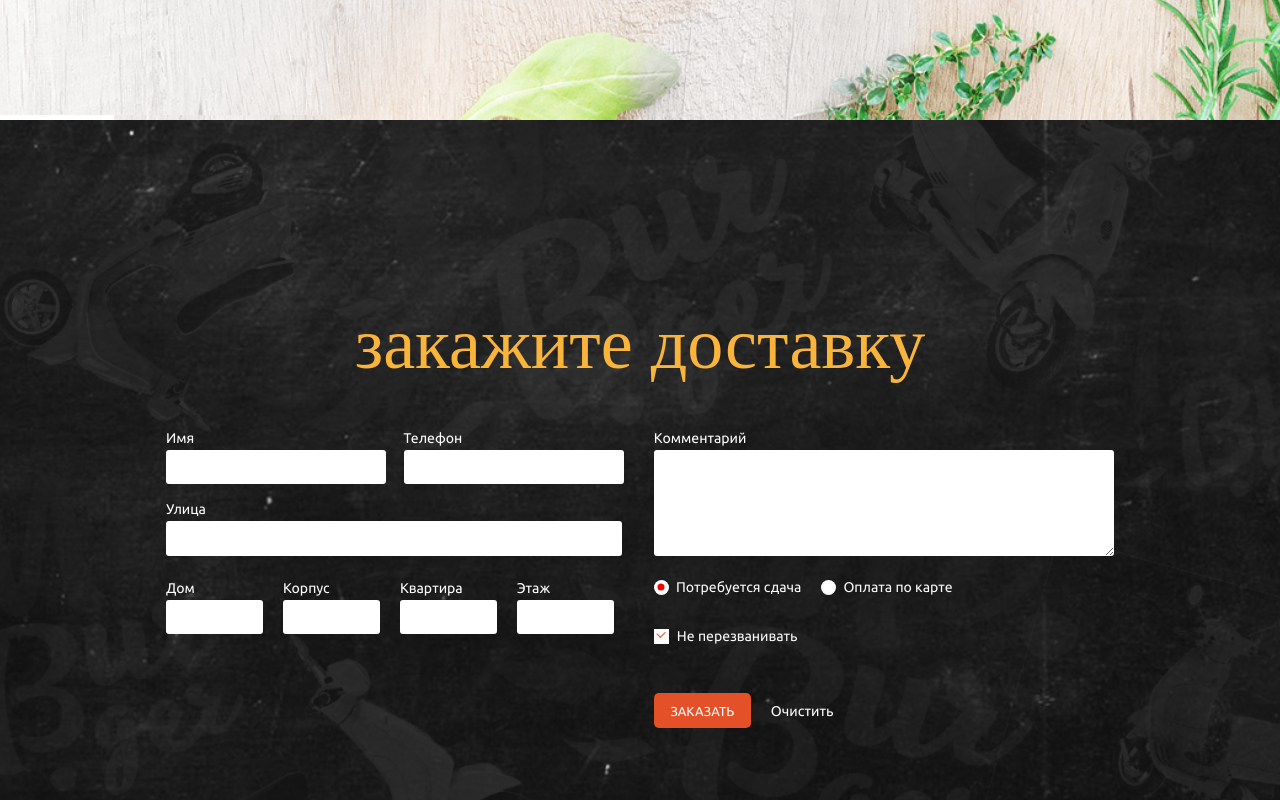
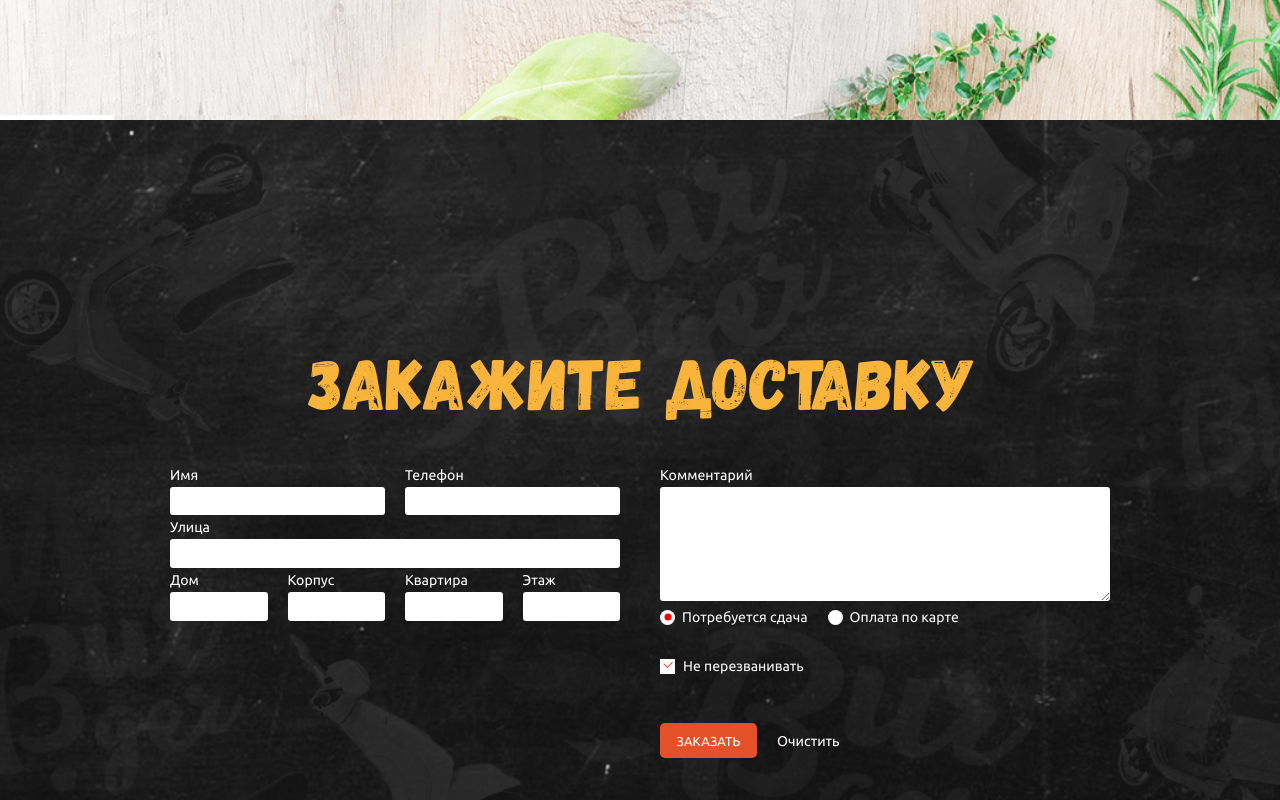
Before and after one commit to ostapenko05/project_burgers, a plain HTML site: page index.html in a window 1280 px wide. Shown: the part 5480-6280 px from the top of the page. Drawn offline with Linux system fonts and the light colour scheme.

Commit message:
изменил комментарии

```diff
--- a/css/blocks/block-two.scss
+++ b/css/blocks/block-two.scss
@@ -21,7 +21,7 @@
    margin-bottom: 3.44rem;
 
    @include phone {
-      margin-bottom: 10%;
+      margin-bottom: 0%;
       font-size: 3.5rem;
    }
 }
--- a/css/blocks/contacts.scss
+++ b/css/blocks/contacts.scss
@@ -21,7 +21,7 @@
 
     @include phone {
         flex-direction: column;
-        height: 15%;
+        height: 20%;
     }
 }
 
@@ -91,8 +91,8 @@
 
 .social-vk {
     fill: grey;
-    width: 1.9rem;
-    height: 1rem;
+    width: 2.1rem;
+    height: .95rem;
     opacity: 0.3;
     &:hover {
         background: #ffffff;
--- a/css/blocks/form.scss
+++ b/css/blocks/form.scss
@@ -1,190 +1,134 @@
 .form {
     background: url(../../img/bg_form.png) center center no-repeat;
     background-size: cover;
-    position: relative;
     height: 100vh;
+}
+
+.form__column {
+    margin-right: 2.5rem;
+
+    &:last-child {
+        margin-right: 0;
+    }
+
+    @include tablets {
+        margin-right: 0;
+    }
 }
 
 .container__form {
     display: flex;
+    justify-content: center;
+    align-items: center;
+}
+
+.form__elem {
+    display: flex;
+
+
+    @include tablets {
         flex-direction: column;
-    align-items: center;
-    justify-content: center;
+        margin: 0 17%;
+    }
 
     @include phone {
-        max-width: 60%;
+        flex-direction: column;
+        margin: 0 1rem;
     }
 }
 
-.form__area {
+.form__column {
+    flex: 1;
+}
 
-    @include tablets {
-        max-width: 95%;
+.form__row {
+    display: flex;
+}
+
+.form__row-location {
+
+    @include phone {
+        display: flex;
+        flex-direction: row;
+        justify-content: space-between;
+    }
+}
+
+.form__block-loc {
+
+    @include phone {
+        &:nth-child(3) {
+            margin-right: 0;
+        }
+    }
+}
+
+.form__block-end {
+
+    @include phone {
+        display: none;
     }
 }
 
 .title__form {
     color: #f9b43b;
-    font-family: Gagalin;
+    font-family: gagalin-regular;
     font-size: 4.5rem;
     font-weight: 400;
     line-height: 4rem;
     margin-bottom: 3.13rem;
 
-    @include tablets {
+    @include phone {
+        margin-bottom: 3%;
         text-align: center;
-        font-size: 3.5rem;
-    }
-
-    @include phone {
-        text-align: center;
-        font-size: 3.5rem;
-        margin: 0 20%;
     }
 }
 
-.form__elem {
-    display: flex;
-    flex-direction: row;
-    // width: 58.75rem;
-
-    @include tablets {
-        flex-direction: column;
-        flex: 1;
-        transform: translateX(0%);
-    }
-}
-
-.form__column-left {
-    margin-right: 1.25rem;
-    // width: 28.75rem;
-
-    @include phone {
-        margin-right: 0;
-    }
-}
-
-.form__column-right {
-    display: flex;
-    flex-direction: column;
-    // width: 28.75rem;
+.form__input {
+    width: 100%;
+    background: #fff;
+    border-radius: .19rem;
+    border: none;
+    padding: .32rem;
+    box-sizing: border-box;
 }
 
 .form__block-title {
-    color: #ffffff;
-    font-family: Ubuntu-regular;
+    color: #fff;
+    font-family: ubuntu-regular;
     font-size: .88rem;
     font-weight: 300;
     line-height: 1.5rem;
 }
 
-.form__input {
-    background: #fff;
-    border-radius: .19rem;
-    border: none;
-    padding: .5rem .63rem;
-
-    @include phone {
-        padding: 0.5rem 0;
-        width: 9.7rem;
-    }
-
-
-}
-
-.form__row-name {
-    display: flex;
-    flex-direction: row;
-    justify-content: space-between;
-    margin-right: .63rem;
-    margin-bottom: .81rem;
+.form__block {
+    flex: 1;
+    margin-right: 1.25rem;
 
     &:last-child {
         margin-right: 0;
     }
-
-    @include phone {
-        margin: 0 0;
-    }
 }
 
-.form__row {
-    margin-bottom: 1.25rem;
+.form__block-area {
+    flex: 1;
+
 }
 
-.form__input-street {
-    background: #fff;
-    border-radius: .19rem;
-    border: none;
-    padding: .5rem 8rem;
-
-    @include phone {
-        padding: .5rem 4.2rem;
+textarea {
+    max-width: 100%;
+    height: 50%;
+    padding: rem(15px);
+    box-sizing: border-box;
 }
-}
-
-.form__row-location {
-    display: flex;
-    margin-bottom: 1.25rem;
-
-    @include phone {
-        :nth-child(4) {
-            display: none;
-        }
-    }
-}
-
-.form__input-location {
-    flex: 1;
-    width: 3.56rem;
-    background: #fff;
-    border-radius: .19rem;
-    border: none;
-    padding: .5rem 1.25rem;
-    margin-right: 1.25rem;
-
-    @include phone {
-        width: 3.45rem;
-    }
-}
-
-.form__input-location:last-child {
-    margin-right: none;
-}
-
-.form__input-right {
-    background: #fff;
-    border-radius: .19rem;
-    border: none;
-    padding: .5rem .63rem;
-    height: 5.63rem;
-    width: 27.5rem;
-
-    &--textarea {
-        resize: none;
-        height: 5.63rem;
-    }
-
-    @include phone {
-        max-width: 93%;
-    }
-}
-
-.form__block-right {
-    margin-bottom: .94rem;
-}
-
-// радиокнопки
 
 .radio__section {
     display: flex;
     flex-wrap: wrap;
     margin-bottom: 1.25rem;
 
-    @include tablets {
-        flex-direction: row;
+    @include phone {
         justify-content: center;
-        padding: 0 1%;
     }
 }
 
@@ -193,6 +137,10 @@
     align-items: center;
     cursor: pointer;
     margin: 0 1.25rem 1.56rem 0;
+
+    @include phone {
+        margin: 0 0.5rem 0 0;
+    }
 }
 
 .radio__input {
@@ -236,17 +184,15 @@
 
 .radio__block {
     color: rgb(250, 250, 250);
-    font-family: Ubuntu-regular;
+    font-family: ubuntu-regular;
     font-size: .88rem;
     font-weight: 300;
     line-height: 1.5rem;
 }
 
-// кнопки
-
 .button__section {
 
-    @include tablets {
+    @include phone {
         display: flex;
         justify-content: center;
     }
@@ -258,7 +204,7 @@
     background-color: #e45028;
     border-radius: .31rem;
     color: #ffffff;
-    font-family: Ubuntu-regular;
+    font-family: ubuntu-regular;
     font-size: .81rem;
     font-weight: 500;
     line-height: 1.88rem;
@@ -268,13 +214,11 @@
 
 .res {
     color: #ffffff;
-    font-family: Ubuntu-regular;
+    font-family: ubuntu-regular;
     font-size: .88rem;
     font-weight: 300;
     line-height: 1.5rem;
 }
-
-// checkbox
 
 .checkbox {
     cursor: pointer;
@@ -285,10 +229,12 @@
     height: 0.94rem;
     margin-right: .5rem;
 }
+
 .checkbox__input {
     position: absolute;
     visibility: hidden;
 }
+
 .checkbox__mark {
     display: inline-block;
     position: relative;
@@ -298,15 +244,17 @@
     margin-right: .2rem;
     border-radius: .1rem;
 }
+
 .checkbox__content {
     vertical-align: middle;
     color: rgb(250, 250, 250);
-      font-family: Ubuntu-regular;
+    font-family: ubuntu-regular;
     font-size: .88rem;
     font-weight: 300;
     line-height: 1.5rem;
 }
-    .checkbox__input:checked + .checkbox__mark {
+
+.checkbox__input:checked+.checkbox__mark {
     &::after {
         content: '';
         position: absolute;
--- a/css/blocks/menu.scss
+++ b/css/blocks/menu.scss
@@ -17,6 +17,10 @@
     position: absolute;
     top: 10%;
     left: 10%;
+
+    @include phone {
+        font-size: 3.5rem;
+    }
 }
 
 .menu__list {
@@ -39,6 +43,10 @@
     display: block;
     height: 100%;
     position: relative;
+
+    @include phone {
+        width: 3.8rem;
+    }
 }
 
 .trigger__text {
@@ -74,6 +82,10 @@
 
 .menu__content-act {
     width: 34.38rem;
+
+    @include phone {
+        width: 0rem;
+    }
 }
 
 .menu__text-act {
--- a/index.html
+++ b/index.html
@@ -347,8 +347,8 @@
             <div class="title__form">закажите доставку</div>
             <div class="form__area">
                <form action="" class="form__elem">
-                  <div class="form__column-left">
-                     <div class="form__row-name">
+                  <div class="form__column">
+                     <div class="form__row">
                         <label class="form__block">
                            <div class="form__block-title">Имя</div>
                            <input type="text" class="form__input">
@@ -359,34 +359,34 @@
                         </label>
                      </div>
                      <div class="form__row">
-                        <label class="form__block-street">
+                        <label class="form__block">
                            <div class="form__block-title">Улица</div>
-                           <input type="text" class="form__input-street">
+                           <input type="text" class="form__input">
                         </label>
                      </div>
-                     <div class="form__row-location">
-                        <label class="form__block-location">
+                     <div class="form__row form__row-location">
+                        <label class="form__block form__block-loc">
                            <div class="form__block-title">Дом</div>
-                           <input type="text" class="form__input-location">
+                           <input type="text" class="form__input">
                         </label>
-                        <label class="form__block-location">
+                        <label class="form__block form__block-loc">
                            <div class="form__block-title">Корпус</div>
-                           <input type="text" class="form__input-location">
+                           <input type="text" class="form__input">
                         </label>
-                        <label class="form__block-location">
+                        <label class="form__block form__block-loc">
                            <div class="form__block-title">Квартира</div>
-                           <input type="text" class="form__input-location">
+                           <input type="text" class="form__input">
                         </label>
-                        <label class="form__block-location">
+                        <label class="form__block form__block-end">
                            <div class="form__block-title">Этаж</div>
-                           <input type="text" class="form__input-location">
+                           <input type="text" class="form__input">
                         </label>
                      </div>
                   </div>
-                  <div class="form__column-right">
-                     <label class="form__block-right">
+                  <div class="form__column">
+                     <label class="form__block-area">
                         <div class="form__block-title">Комментарий</div>
-                        <textarea class="form__input-right form__input--textarea"></textarea>
+                        <textarea class="form__input"></textarea>
                      </label>
                      <div class="radio__section">
                         <label class="radio">
```
Also changed, not shown: css/layout/main.css. Lines whose indentation alone changed are shown as unchanged.
